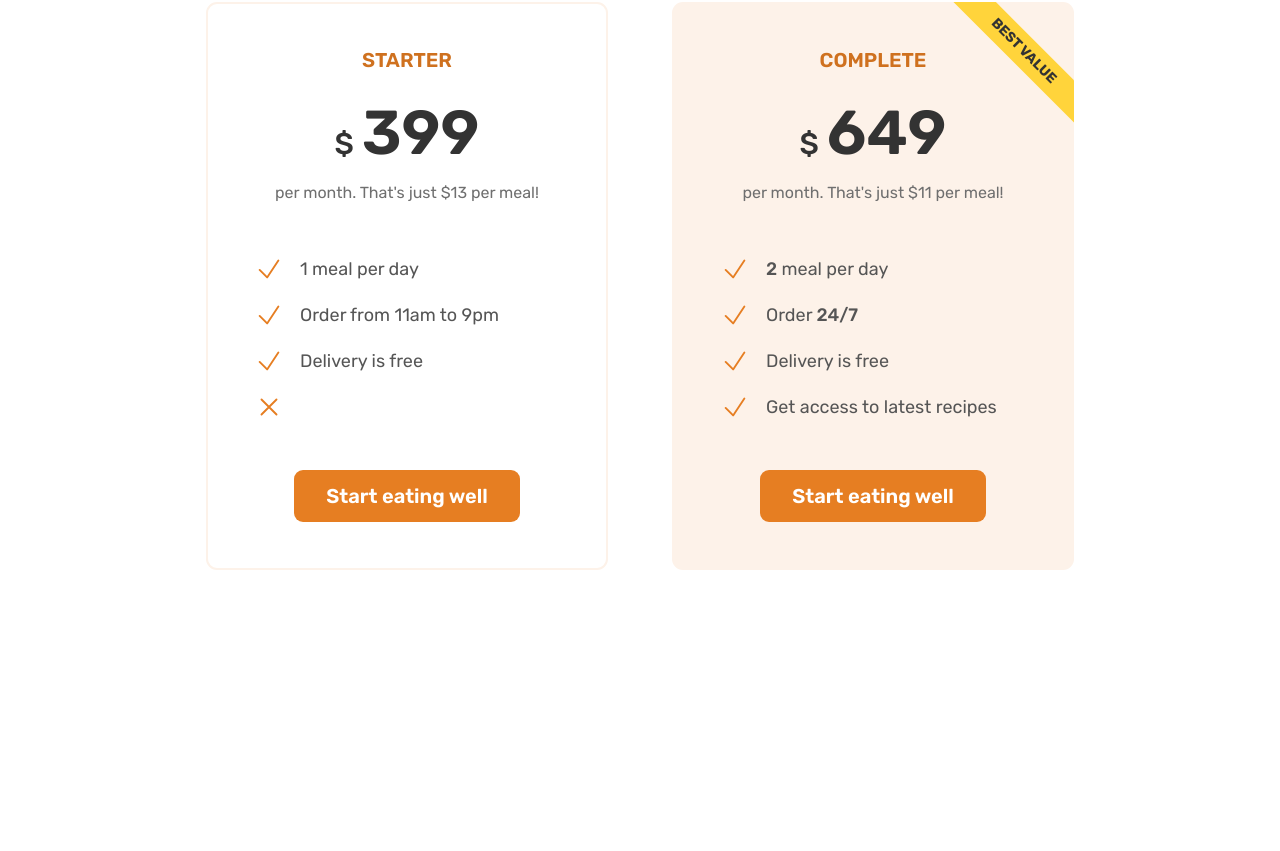
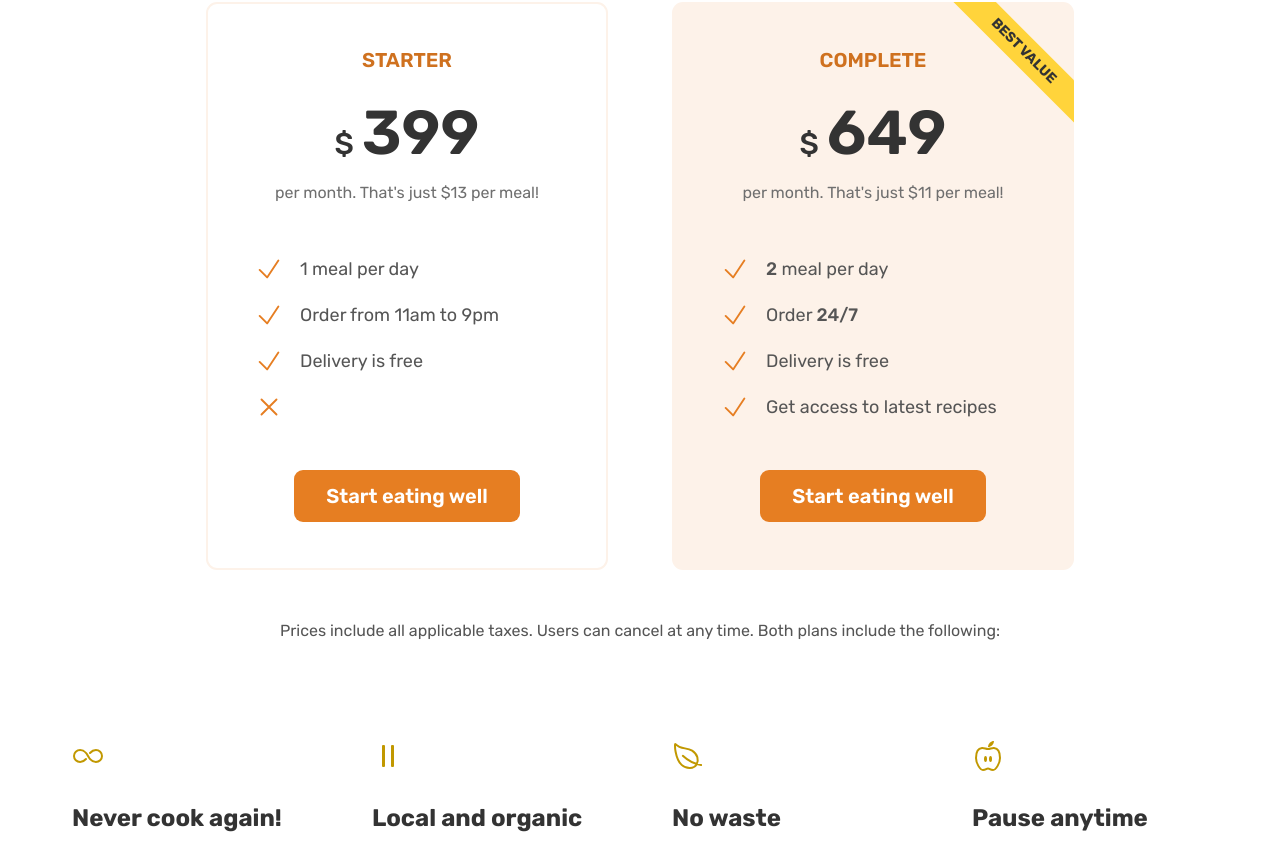
Before and after one commit to dzabila/OmniFood, a plain HTML site: page index.html in a window 1280 px wide. Shown: the part 4885-5736 px from the top of the page. Before the commit the page ends 5551 px from the top, so only its background shows below. Drawn offline with Linux system fonts and the light colour scheme.

Commit message:
Finished Features

```diff
--- a/css/general.css
+++ b/css/general.css
@@ -75,6 +75,13 @@ html {
   display: grid;
   row-gap: 9.6rem;
   column-gap: 6.4rem;
+  /* margin-bottom: 9.6rem; */
+}
+/* .grid:last-child {
+  margin-bottom: 0;
+} */
+.grid:not(:last-child) {
+  margin-bottom: 9.6rem;
 }
 .grid--2-cols {
   grid-template-columns: repeat(2, 1fr);
--- a/css/styles.css
+++ b/css/styles.css
@@ -129,7 +129,6 @@
   /* suratebze samanipulaciod viyenebt*/
   filter: brightness(0);
   opacity: 0.5;
-
 }
 /* ******************* */
 /* HOW IT WORKS SECTION */
@@ -192,14 +191,14 @@
   padding: 9.6rem 0;
 }
 .meal {
-  box-shadow: 0 2.4rem 4.8rem rgba(0,0,0,0.075);
+  box-shadow: 0 2.4rem 4.8rem rgba(0, 0, 0, 0.075);
   border-radius: 11px;
   overflow: hidden;
   transition: all 0.3s;
 }
 .meal:hover {
   transform: translateY(-1.2rem);
-  box-shadow: 0 3.2rem 6.4rem rgba(0,0,0,0.06);
+  box-shadow: 0 3.2rem 6.4rem rgba(0, 0, 0, 0.06);
 }
 .meal-content {
   padding: 3.2rem 4.8rem 4.8rem 4.8rem;
@@ -218,12 +217,11 @@
 }
 .tag--vegetarian {
   background-color: #51cf66;
-
 }
 .tag--vegan {
   background-color: #94d82d;
 }
-.tag--paleo{
+.tag--paleo {
   background-color: #fcc419;
 }
 .meal-title {
@@ -246,11 +244,11 @@ gap: 2rem;
 .meal-icon {
   width: 2.4rem;
   height: 2.4rem;
-  color: #e67e22;
+  filter: invert(50%) sepia(80%) saturate(500%) hue-rotate(10deg);
 }
 .meal-img {
   width: 100%;
-  border-radius:11px  11px  0 0;
+  border-radius: 11px 11px 0 0;
 }
 .all-recipes {
   text-align: center;
@@ -274,7 +272,6 @@ gap: 2rem;
   grid-template-columns: 1fr 1fr;
   row-gap: 4.8rem;
   column-gap: 8rem;
-
 }
 
 .testimonial-img {
@@ -343,7 +340,6 @@ gap: 2rem;
   background-color: #ffd43b;
   padding: 0.8rem 8rem;
   transform: rotate(45deg);
-
 }
 .plan-header {
   text-align: center;
@@ -377,3 +373,24 @@ color: #6f6f6f;
   text-align: center;
   margin-top: 4.8rem;
 }
+.plan-details {
+  font-size: 1.6rem;
+  line-height: 1.6;
+  text-align: center;
+}
+.feature-icon {
+  filter: invert(50%) sepia(80%) saturate(500%) hue-rotate(10deg);
+  height: 3.2rem;
+  width: 3.2rem;
+  margin-bottom: 3.2rem;
+}
+.feature-title {
+  font-size: 2.4rem;
+  color: #333;
+  font-weight: 700;
+  margin-bottom: 1.6rem;
+}
+.feature-text {
+  font-size: 1.8rem;
+  line-height: 1.8;
+}
--- a/index.html
+++ b/index.html
@@ -556,7 +556,7 @@
           </h2>
         </div>
 
-        <div class="container grid grid--2-cols">
+        <div class="container grid grid--2-cols margin-bottom-md">
           <div class="pricing-plan pricing-plan--starter">
             <header class="plan-header">
               <p class="plan-name">Starter</p>
@@ -717,6 +717,61 @@
             </div>
           </div>
         </div>
+        <div class="container grid ">
+          <aside class="plan-details">Prices include all applicable taxes. Users can cancel at any time.
+            Both plans include the following:
+          </aside>
+        </div>
+        <div class="container grid grid--4-cols">
+          <div class="feature">
+            <img
+              src="./img/icons/infinite-outline.svg"
+              alt="infinite icon"
+              class="feature-icon"
+            />
+            <p class="feature-title">Never cook again!</p>
+            <p class="feature-text">
+              Our subscriptions cover 365 days per year, even including major
+              holidays.
+            </p>
+          </div>
+          <div class="feature">
+            <img
+              src="./img/icons/pause-outline.svg"
+              alt="infinite icon"
+              class="feature-icon"
+            />
+            <p class="feature-title">Local and organic</p>
+            <p class="feature-text">
+              Our cooks only use local, fresh, and organic products to prepare
+              your meals.
+            </p>
+          </div>
+          <div class="feature">
+            <img
+              src="./img/icons/leaf-outline.svg"
+              alt="infinite icon"
+              class="feature-icon"
+            />
+            <p class="feature-title">No waste</p>
+            <p class="feature-text">
+              All our partners only use reusable containers to package all your
+              meals.
+            </p>
+          </div>
+          <div class="feature">
+            <img
+              src="./img/icons/nutrition-outline.svg"
+              alt="infinite icon"
+              class="feature-icon"
+            />
+            <p class="feature-title">Pause anytime</p>
+            <p class="feature-text">
+              Going on vacation? Just pause your subscription, and we refund
+              unused days.
+            </p>
+          </div>
+        </div>
       </section>
     </main>
   </body>
```
Also changed, not shown: img/icons/infinite-outline.svg (added), img/icons/leaf-outline.svg (added), img/icons/nutrition-outline.svg (added), img/icons/pause-outline.svg (added). Lines whose indentation alone changed are shown as unchanged.
